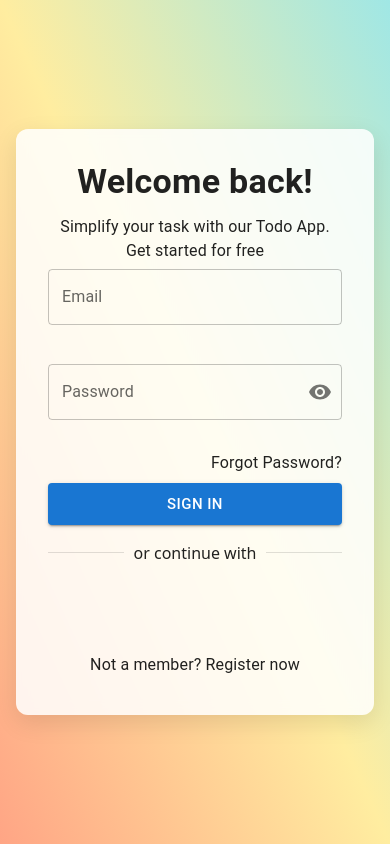
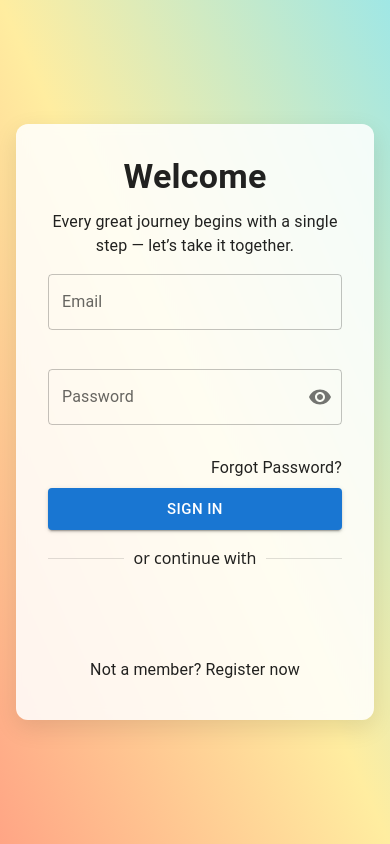
Before and after one commit to sumitmochahary/to-do-tracker, a React (Vite) app in the folder frontend/: page / in a window 390 px wide. Built offline with nearby package versions, Linux system fonts and the light colour scheme; some icons are missing.

Commit message:
feat: enhance LoginForm with autocomplete attributes for email and password fields; update welcome message and layout in LoginPage

```diff
--- a/frontend/src/components/LoginForm.jsx
+++ b/frontend/src/components/LoginForm.jsx
@@ -49,6 +49,7 @@ function LoginForm({ onLoadingChange }) {
                     label="Email"
                     variant="outlined"
                     type="email"
+                    autoComplete="email"
                     value={watch("email")}
                     {...register("email", {
                         required: "Email is required.",
@@ -78,6 +79,7 @@ function LoginForm({ onLoadingChange }) {
                     label="Password"
                     variant="outlined"
                     value={watch("password")}
+                    autoComplete="current-password"
                     type={showPassword ? "text" : "password"}
                     {...register("password", {
                         required: "Password is required",
--- a/frontend/src/pages/LoginPage.jsx
+++ b/frontend/src/pages/LoginPage.jsx
@@ -1,11 +1,4 @@
-import {
-    Box,
-    Container,
-    Paper,
-    Typography,
-    IconButton,
-    Divider
-} from "@mui/material";
+import { Box, Container, Paper, Typography, IconButton, Divider } from "@mui/material";
 
 import { useState } from "react";
 
@@ -62,10 +55,10 @@ function LoginPage() {
                             backdropFilter: "blur(6px)",                   // adds a soft blur behind
                         }}>
                             <Typography variant="h4" align="center" gutterBottom sx={{ fontWeight: "bold" }}>
-                                Welcome back!
+                                Welcome
                             </Typography>
-                            <Typography align="center" gutterBottom>
-                                Simplify your task with our Todo App. Get started for free
+                            <Typography align="center" mb={2} gutterBottom>
+                                Every great journey begins with a single step — let’s take it together.
                             </Typography>
 
                             <LoginForm onLoadingChange={setLoading} />
@@ -91,12 +84,15 @@ function LoginPage() {
                     <Box
                         sx={{
                             flex: 1,
-                            display: { xs: 'none', sm: "block" },
+                            display: 'block',
+                            '@media (max-width:700px)': {
+                                display: 'none',
+                            },
                             backgroundImage: "url('/assets/work-in-progress-animate.svg')",
                             backgroundSize: 'contain',
                             backgroundPosition: 'center',
                             backgroundRepeat: 'no-repeat',
-                            height: '100vh'
+                            height: '100vh',
                         }}
                     />
                 </Container>
```
